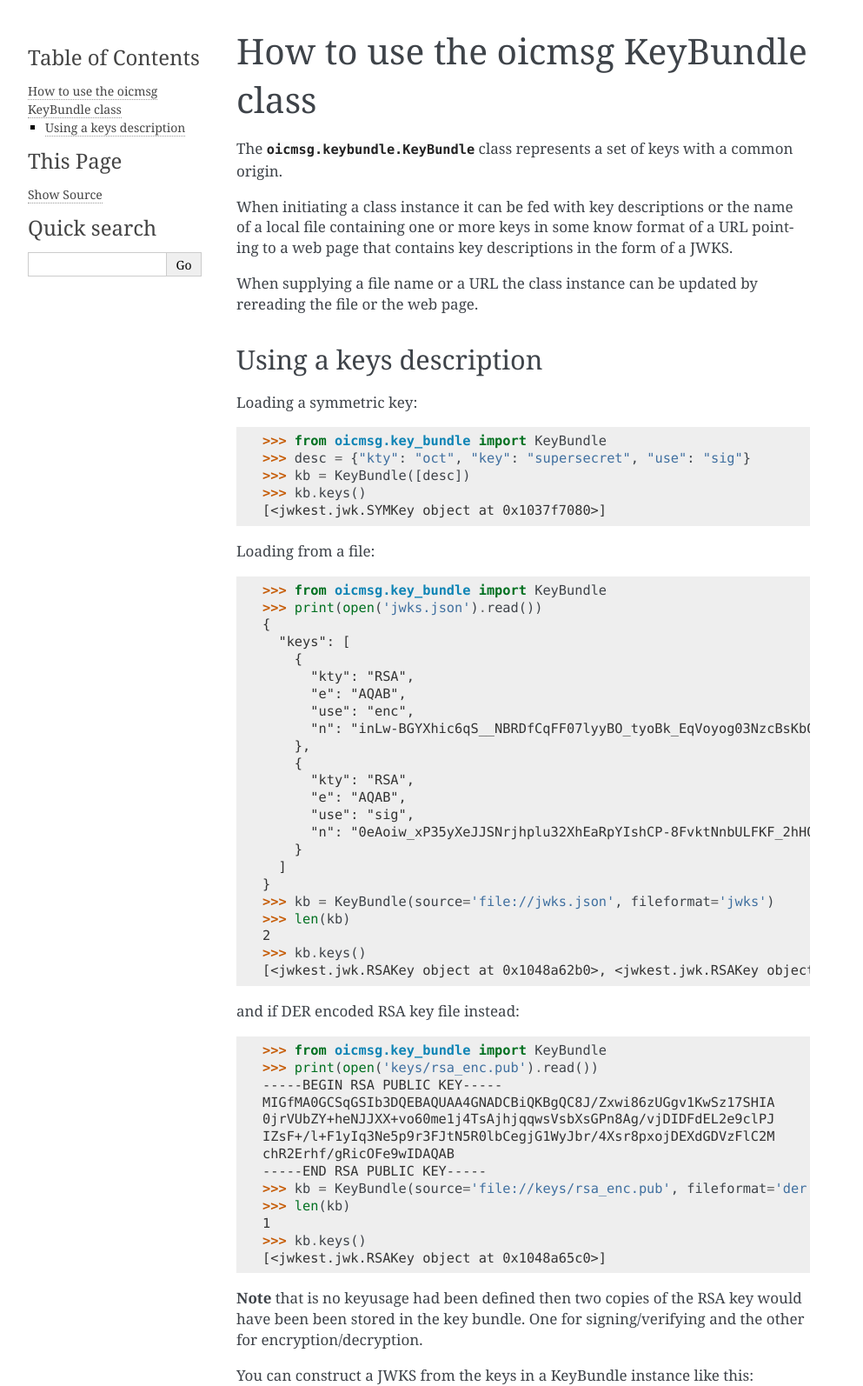
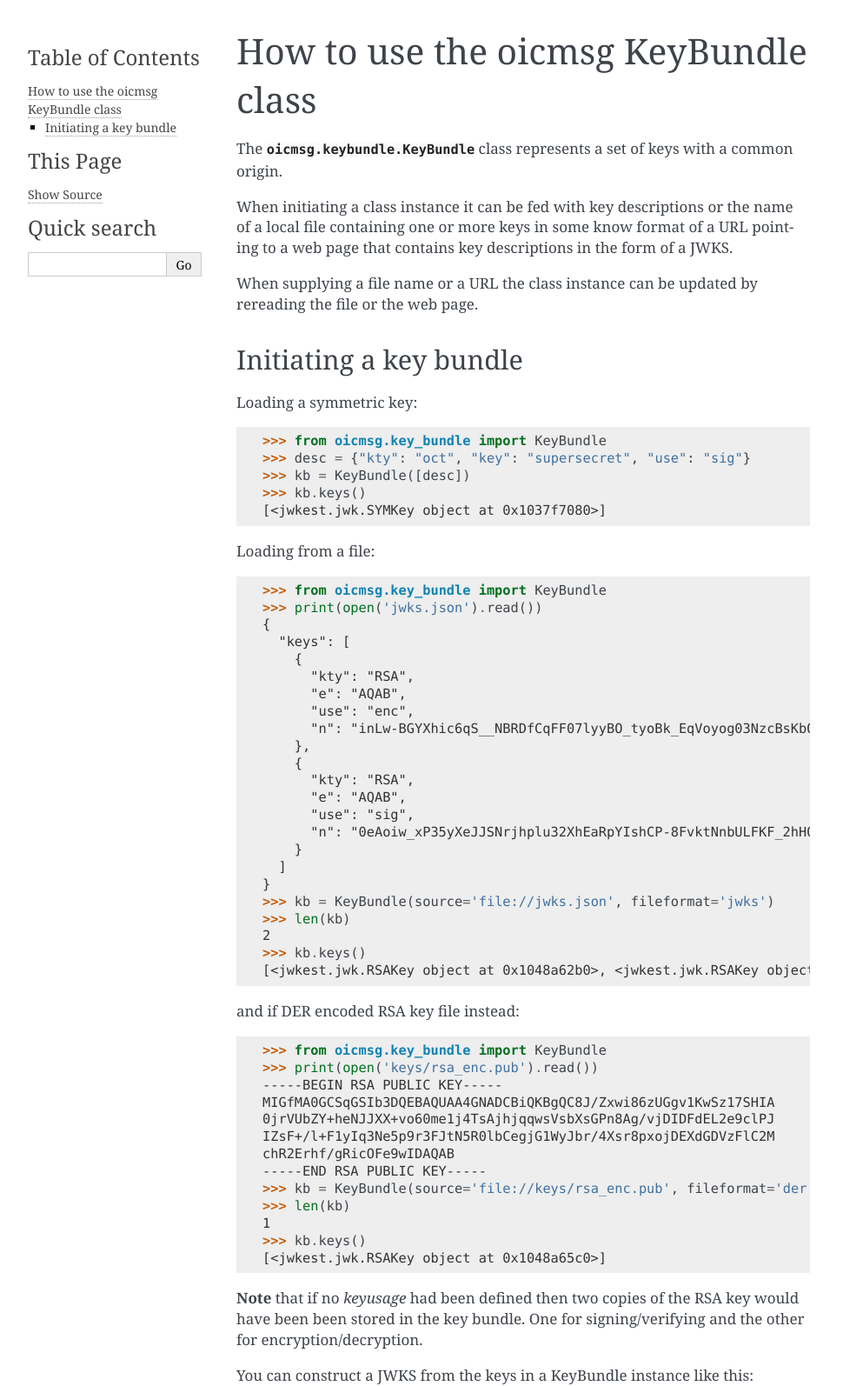
Before and after one commit to IdentityPython/JWTConnect-Python-OidcMsg, a Sphinx documentation site: the page built from doc/howto/keybundle.rst, in a window 1280 px wide. Shown: the top 1594 px of the page at 87% size, without its empty margins (148-1141 px from the left). Built offline with Sphinx 7.4.7, drawn with Linux system fonts in a browser that asks for light colours.

Commit message:
added some more docs

```diff
--- a/doc/howto/keybundle.rst
+++ b/doc/howto/keybundle.rst
@@ -14,8 +14,8 @@ form of a JWKS.
 When supplying a file name or a URL the class instance can be updated by
 rereading the file or the web page.
 
-Using a keys description
-------------------------
+Initiating a key bundle
+-----------------------
 
 Loading a symmetric key::
 
@@ -68,7 +68,7 @@ and if DER encoded RSA key file instead::
     >>> kb.keys()
     [<jwkest.jwk.RSAKey object at 0x1048a65c0>]
 
-**Note** that is no keyusage had been defined then two copies of the
+**Note** that if no *keyusage* had been defined then two copies of the
 RSA key would have been been stored in the key bundle. One for
 signing/verifying and the other for encryption/decryption.
 
```
